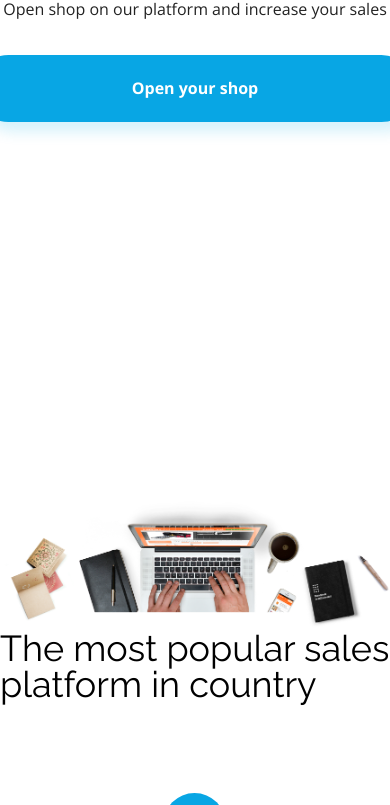
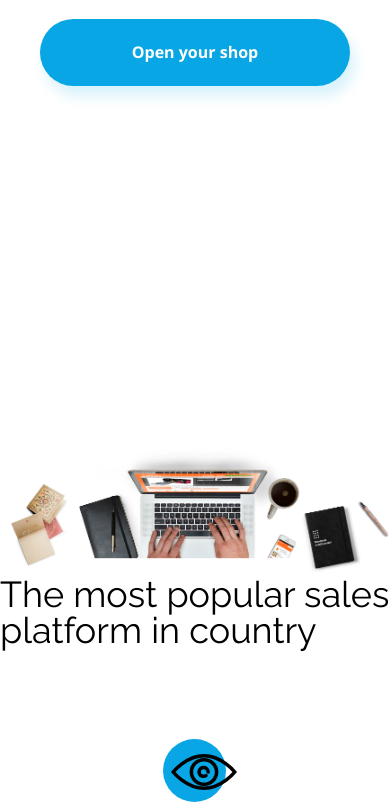
Before and after one commit to PrzemekCiolak/BestShop, a website: page index.html in a window 390 px wide. Shown: the part 268-1073 px from the top of the page. Drawn offline with nearby package versions, Linux system fonts and the light colour scheme.

Commit message:
Update-RWD transition

```diff
--- a/scss/config/_mixins.scss
+++ b/scss/config/_mixins.scss
@@ -9,3 +9,9 @@
         @content;
     }
 }
+
+@mixin mobileContainer {
+    @media (max-width: 1352px) {
+        @content;
+    }
+}
--- a/scss/layout/_header.scss
+++ b/scss/layout/_header.scss
@@ -7,6 +7,10 @@ header {
     display: flex;
     flex-direction: column;
     align-items: center;
+
+    @include mobile {
+        height: 100vh;
+    }
 }
 
 .nav-bar {
@@ -20,6 +24,11 @@ header {
     box-shadow: 0px 3px 6px #00000029;
     padding-left: 100px;
     padding-right: 100px;
+
+    @include mobile {
+        padding-left: 15px;
+        padding-right: 15px;
+    }
 }
 
 .nav-bar-logo {
@@ -28,6 +37,11 @@ header {
     font-size: 32px;
     font-weight: 300;
     text-align: left;
+
+    @include mobile {
+        padding-top: 15px;
+        padding-bottom: 15px;
+    }
 }
 
 .nav-bar-menu {
@@ -64,6 +78,12 @@ header {
     display: flex;
     flex-direction: column;
     align-items: center;
+
+    @include mobileContainer {
+        width: 100%;
+        padding-left: 15px;
+        padding-right: 15px;
+    }
 }
 
 h1 {
@@ -71,6 +91,11 @@ h1 {
     font-family: var(--primary-font);
     font-size: 49px;
     text-align: center;
+
+    @include mobile {
+        margin-top: 100px;
+        font-size: 35px;
+    }
 }
 
 .header-text {
@@ -78,6 +103,10 @@ h1 {
     font-family: var(--secondary-font);
     font-size: 16px;
     text-align: center;
+
+    @include mobile {
+        max-width: 310px;
+    }
 
 }
 
@@ -96,4 +125,8 @@ h1 {
     text-align: center;
     margin-top: 38px;;
     margin-bottom: 508px;
+
+    @include mobile {
+        max-width: 310px;
+    }
 }
```
Also changed, not shown: css/main.css, 1 other file.
